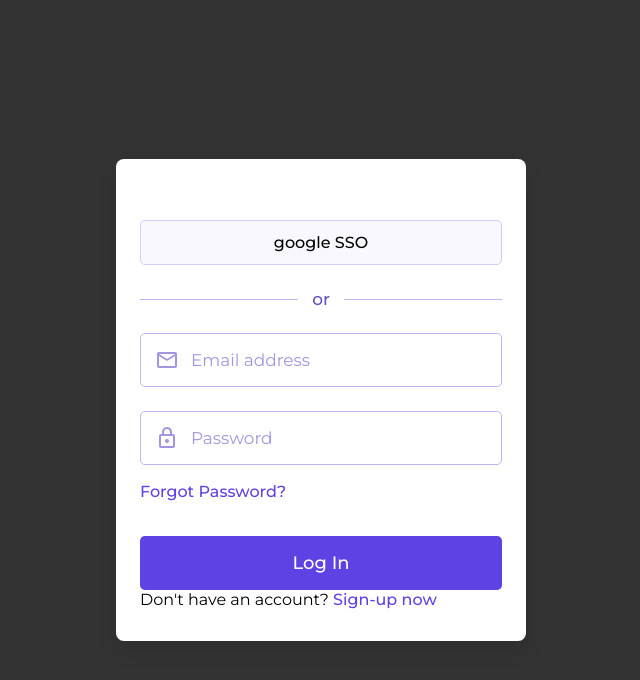
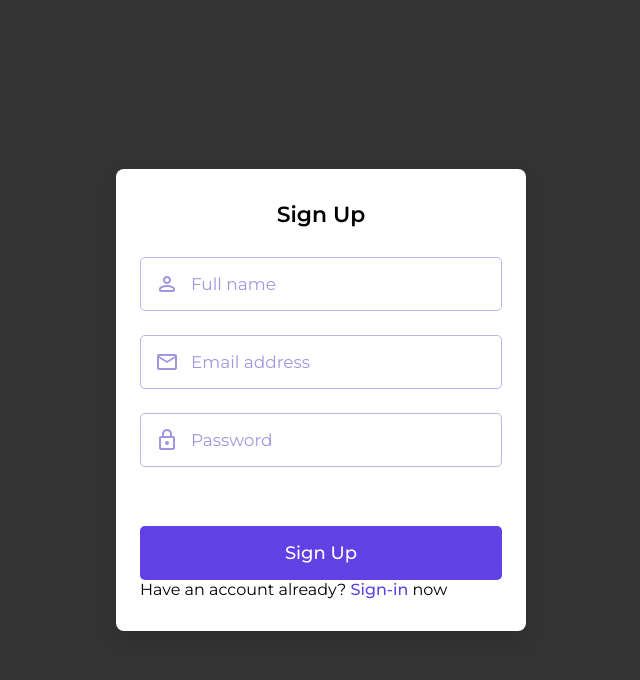
Before and after one commit to DanielMatienzoIriarte/comicbook-store-ui, a React (Vite) app: page /signup in a window 1280 px wide. Shown: the top 680 px of the page, without its empty margins (319-959 px from the left). Built offline with nearby package versions, Linux system fonts and the light colour scheme.

Commit message:
feat: CBS-004 add signup form

```diff
--- a/src/App.jsx
+++ b/src/App.jsx
@@ -1,27 +1,10 @@
-import InputField from "./books/components/input_field"
-import SocialLogin from "./books/components/social_login"
+import LoginForm from "./components/users/login/login_form";
+import SignupForm from "./components/users/signup/signup_form";
 
 const App = () => {
   return (
-    <div className="login-container">
-      <h2 className="form-title"></h2>
-        <SocialLogin />
+    <SignupForm />
+  )
+};
 
-        <p className ="separator"><span>or</span></p>
-
-        <form action="#" className="login-form">
-          <InputField type="email" placeholder="Email address" icon="mail" />
-
-          <InputField type="password" placeholder="Password" icon="lock" />
-
-          <a href="#" className="forgot-password-link">Forgot Password?</a>
-
-          <button className="login-button">Log In</button>
-        </form>
-
-        <p className="signup-text">Don't have an account? <a href="#">Sign-up now</a></p>
-    </div>
-  )
-}
-
-export default App
+export default App;
--- a/src/books/components/input_field.tsx
+++ b/src/components/users/login/input_field.tsx
@@ -1,5 +1,4 @@
 import React, { useState } from 'react';
-import { preview } from 'vite';
 
 const InputField = ({ type, placeholder, icon }) => {
   const [isPasswordDisplayed, setIsPasswordDisplayed] = useState(false);
@@ -16,7 +15,7 @@ const InputField = ({ type, placeholder, icon }) => {
       {
         type === 'password' && (
           <i
-            onClick={ () => setIsPasswordDisplayed(!isPasswordDisplayed) }
+            onClick={ () => setIsPasswordDisplayed(prevState => !prevState) }
             className="material-symbols-rounded eye-icon"
           >
             { isPasswordDisplayed ? 'visibility' : 'visibility_off' }
@@ -25,6 +24,6 @@ const InputField = ({ type, placeholder, icon }) => {
       }
     </div>
   );
-}
+};
 
 export default InputField;
--- /dev/null
+++ b/src/components/users/login/login_form.tsx
@@ -0,0 +1,29 @@
+import React from "react";
+import InputField from "./input_field";
+import SocialLogin from "./social_login";
+
+const LoginForm = () =>
+{
+  return (
+    <div className="login-container">
+      <h2 className="form-title"></h2>
+        <SocialLogin />
+
+        <p className ="separator"><span>or</span></p>
+
+        <form action="#" className="login-form">
+          <InputField type="email" placeholder="Email address" icon="mail" />
+
+          <InputField type="password" placeholder="Password" icon="lock" />
+
+          <a href="#" className="forgot-password-link">Forgot Password?</a>
+
+          <button className="login-button">Log In</button>
+        </form>
+
+        <p className="signup-text">Don't have an account? <a href="#">Sign-up now</a></p>
+    </div>
+  );
+};
+
+export default LoginForm;
--- a/src/books/components/social_login.tsx
+++ b/src/components/users/login/social_login.tsx
@@ -4,6 +4,7 @@ const SocialLogin = () => {
   return (
     <div className="social-login">
       <button className="social-button">
+        {/* <img src="gogle.svg" alt="google" className="social-icon" /> */}
         google SSO
       </button>
     </div>
--- /dev/null
+++ b/src/components/users/signup/input_field.tsx
@@ -0,0 +1,29 @@
+import React, { useState } from 'react';
+
+const InputField = ({ type, placeholder, icon }) => {
+  const [isPasswordDisplayed, setIsPasswordDisplayed] = useState(false);
+
+  return (
+    <div className="input-wrapper">
+      <input
+        type={ isPasswordDisplayed ? 'text' : type }
+        className="input-field"
+        placeholder={placeholder}
+        required
+      />
+      <i className="material-symbols-rounded">{icon}</i>
+      {
+        type === 'password' && (
+          <i
+            onClick={ () => setIsPasswordDisplayed(prevState => !prevState) }
+            className="material-symbols-rounded eye-icon"
+          >
+            { isPasswordDisplayed ? 'visibility' : 'visibility_off' }
+          </i>
+        )
+      }
+    </div>
+  );
+};
+
+export default InputField;
--- /dev/null
+++ b/src/components/users/signup/signup_form.tsx
@@ -0,0 +1,25 @@
+import React from "react";
+import InputField from "./input_field";
+
+const SignupForm = () =>
+{
+  return (
+    <div className="signup-container">
+      <h2 className="form-title">Sign Up</h2>
+
+      <form action="#" className="signup-form">
+        <InputField type="text" placeholder="Full name" icon="person" />
+
+        <InputField type="email" placeholder="Email address" icon="mail" />
+
+        <InputField type="password" placeholder="Password" icon="lock" />
+
+        <button className="signup-button">Sign Up</button>
+      </form>
+
+      <p className="login-text">Have an account already? <a href="#">Sign-in</a> now</p>
+    </div>
+  );
+};
+
+export default SignupForm;
--- a/src/index.css
+++ b/src/index.css
@@ -20,7 +20,7 @@ body {
   padding: 0.6rem;
 }
 
-.login-container {
+.login-container, .signup-container {
   margin: 0 auto;
   max-width: 410px;
   padding: 2rem 1.5rem;
@@ -29,7 +29,7 @@ body {
   box-shadow: 0 10px 20px rgba(0, 0, 0, 0.1);
 }
 
-.login-container .form-title {
+.login-container .form-title, .signup-container .form-title {
   text-align: center;
   font-size: 1.37rem;
   font-weight: 600;
@@ -94,14 +94,14 @@ body {
   width: 23px;
 }
 
-.login-form .input-wrapper {
+.login-form .input-wrapper, .signup-form .input-wrapper {
   height: 54px;
   width: 100%;
   position: relative;
   margin-bottom: 1.5rem;
 }
 
-.login-form .input-field {
+.login-form .input-field, .signup-form .input-field {
   width: 100%;
   height: 100%;
   outline: none;
@@ -112,15 +112,15 @@ body {
   transition: 0.2s ease;
 }
 
-.login-form .input-field:focus {
+.login-form .input-field:focus, .signup-form .input-field:focus {
   border-color: #5f41e4;
 }
 
-.login-form .input-field::placeholder {
+.login-form .input-field::placeholder, .signup-form .input-field::placeholder {
   color: #a395e0;
 }
 
-.login-form .input-wrapper i {
+.login-form .input-wrapper i, .signup-form .input-wrapper i {
   color: #a395e0;
   position: absolute;
   top: 50%;
@@ -131,16 +131,16 @@ body {
   transition: 0.2s ease;
 }
 
-.login-form .input-wrapper i:not(.eye-icon) {
+.login-form .input-wrapper i:not(.eye-icon), .signup-form .input-wrapper i:not(.eye-icon) {
   pointer-events: none ;
   left: 0.93rem;
 }
 
-.login-form .input-field:focus ~ i:not(.eye-icon) {
+.login-form .input-field:focus ~ i:not(.eye-icon), .signup-form .input-wrapper ~ i:not(.eye-icon) {
   color: #5f41e4;
 }
 
-.login-form .input-wrapper i.eye-icon {
+.login-form .input-wrapper i.eye-icon, .signup-form .input-wrapper i.eye-icon {
   color: #917de8;
   display: none;
   right: 0.93rem;
@@ -148,7 +148,7 @@ body {
   font-size: 1.25rem;
 }
 
-.login-form .input-wrapper .input-field:valid ~ .eye-icon {
+.login-form .input-wrapper .input-field:valid ~ .eye-icon, .signup-form .input-wrapper .input-field:valid ~ .eye-icon {
   display: flex;
 }
 
@@ -158,7 +158,7 @@ body {
   margin-top: -0.44rem;
 }
 
-.login-form .login-button {
+.login-form .login-button, .signup-form .signup-button {
   border: none;
   outline: none;
   width: 100%;
@@ -173,23 +173,23 @@ body {
   transition: 0.3s ease;
 }
 
-.login-form .login-button:hover {
+.login-form .login-button:hover, .signup-form .signup-button:hover {
   background: #4320df;
 }
 
-.login-container .signup-prompt {
+.login-container .signup-prompt, .signup-container .signup-prompt {
   text-align: center;
   font-size: 1.06rem;
   font-weight: 500;
   margin: 1.75rem 0 0.31rem;
 }
 
-.login-container a {
+.login-container a, .signup-container a {
   color: #5f41e4;
   font-weight: 500;
   text-decoration: none;
 }
 
-.login-container a:hover {
+.login-container a:hover, .signup-container a:hover {
   text-decoration: underline;
 }
```
